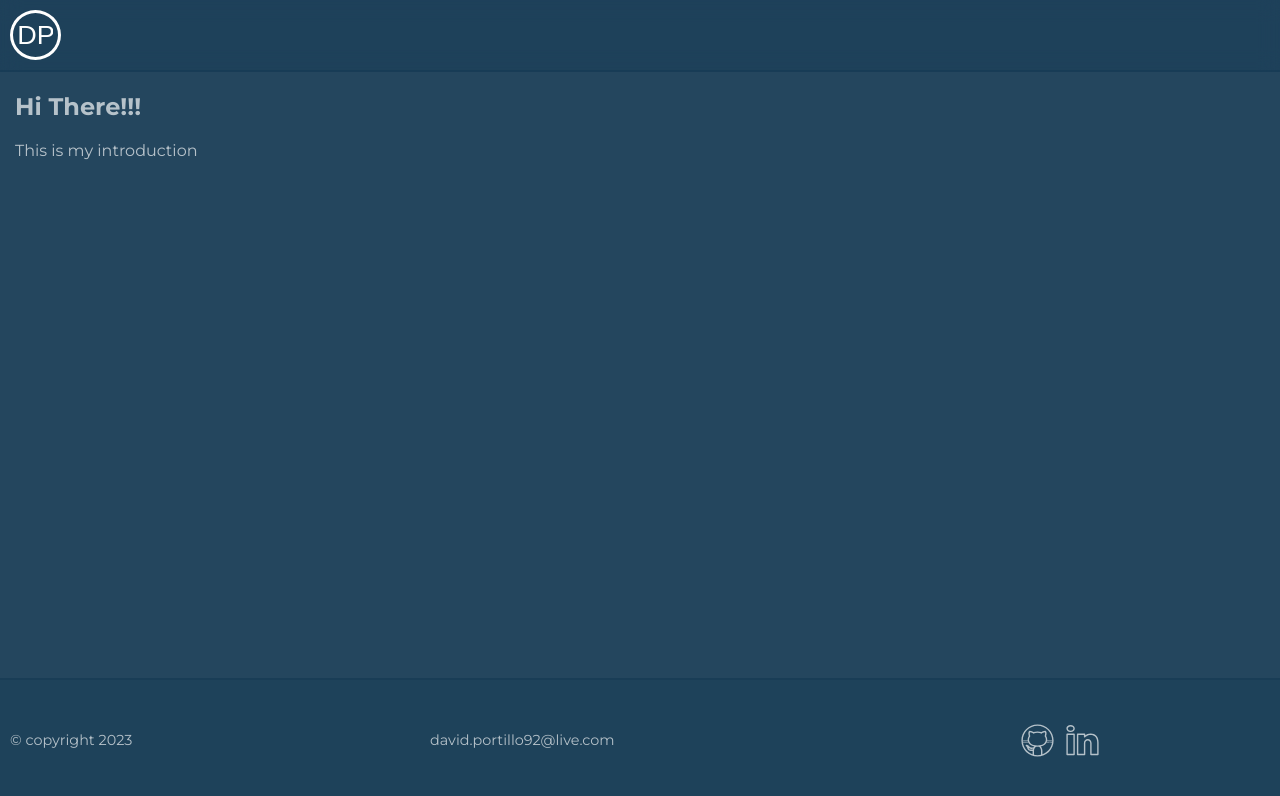
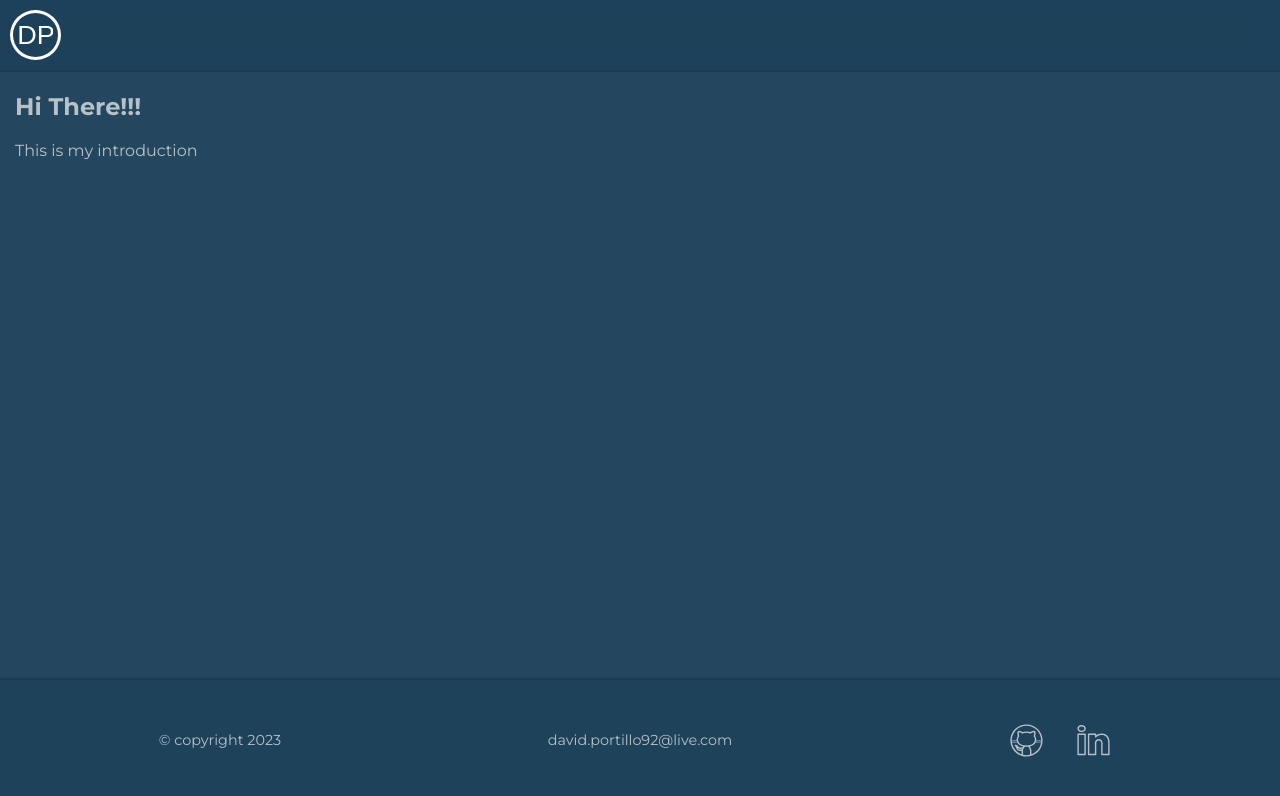
Before and after one commit to David-Portillo/cv, a React app: page / in a window 1280 px wide. Shown: the top 796 px of the page. Built offline with nearby package versions, Linux system fonts and the light colour scheme.

Commit message:
centered footer

```diff
--- a/src/styles/footer.scss
+++ b/src/styles/footer.scss
@@ -16,14 +16,14 @@ footer {
 .copyright {
   grid-area: copyright;
   display: flex;
-  justify-content: space-between;
+  justify-content: center;
   align-items: center;
 }
 
 .contact {
   grid-area: contact;
   display: flex;
-  justify-content: space-between;
+  justify-content: center;
   align-items: center;
 }
 
@@ -35,6 +35,6 @@ footer {
 }
 
 .social img {
-  margin: 5px;
+  margin: 16px;
   width: 35px;
 }
```
